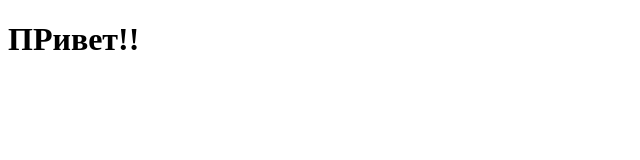
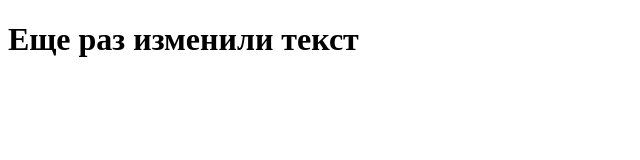
Before and after one commit to nuri-tix/Module02-Test, a plain HTML site: page index.html in a window 1280 px wide. Shown: the whole page, without its empty margins (0-640 px from the left). Drawn offline with Linux system fonts and the light colour scheme.

Commit message:
change html

```diff
--- a/index.html
+++ b/index.html
@@ -10,7 +10,7 @@
 </head>
 
 <body>
-   <h1>ПРивет!!</h1>
+   <h1>Еще раз изменили текст</h1>
 </body>
 
 </html>
```
